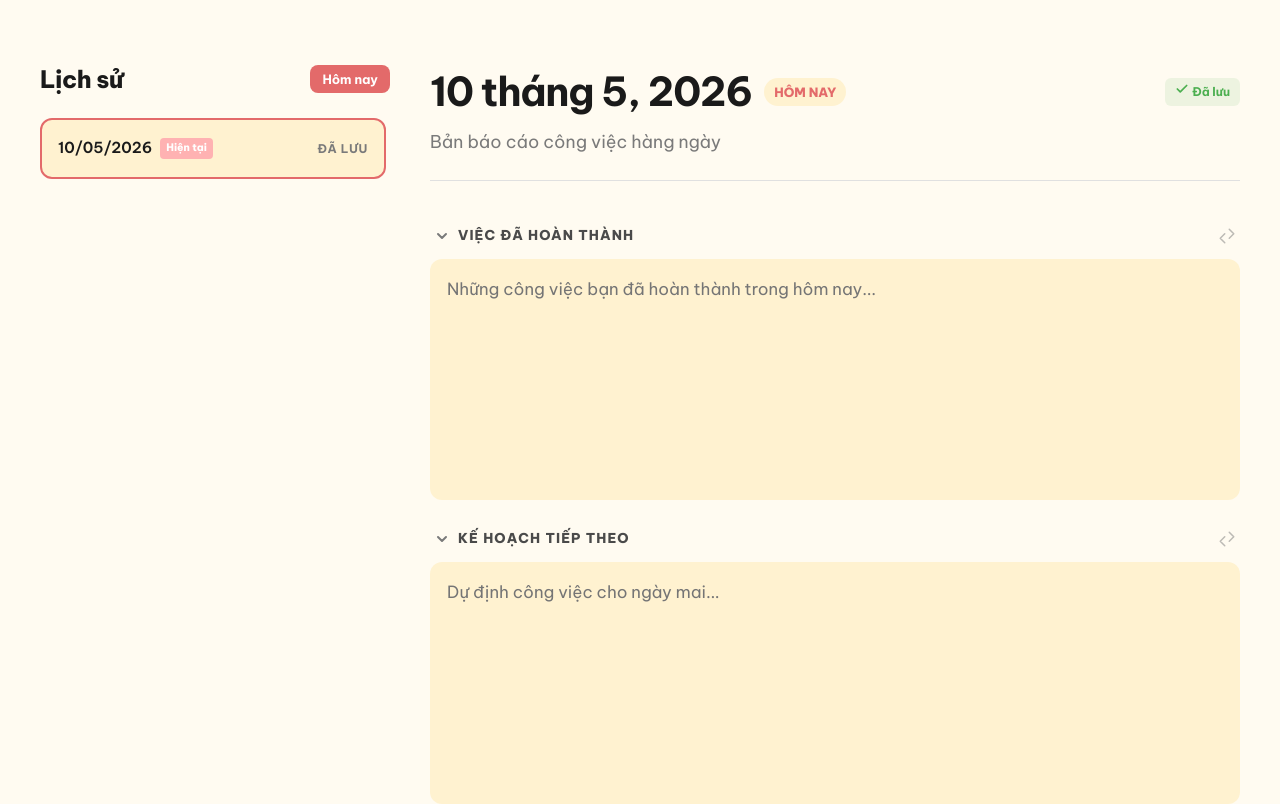
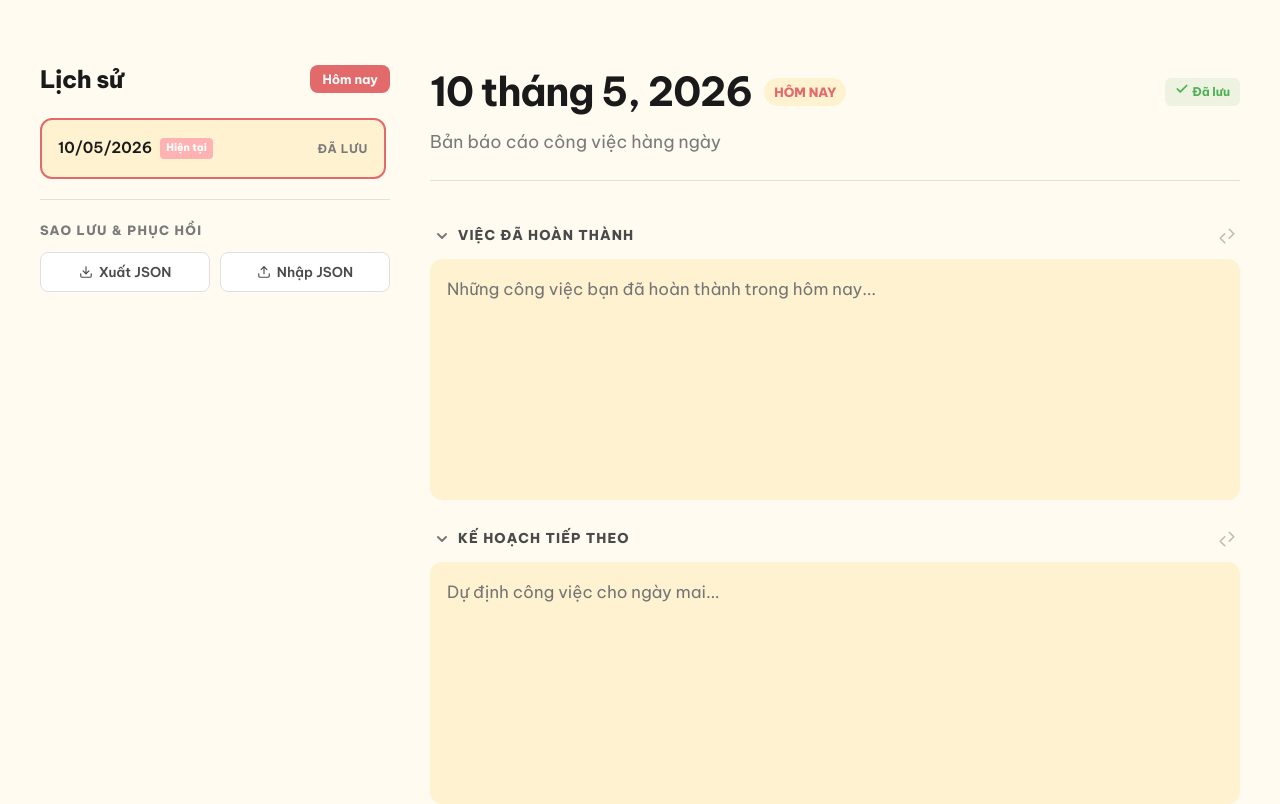
Before and after one commit to weebNeedWeed/simple-daily-report, a Vue app: page / in a window 1280 px wide. Shown: the top 804 px of the page. Built offline with nearby package versions, Linux system fonts and the light colour scheme.

Commit message:
feat: add export/import data functionality and global toast system

```diff
--- a/src/App.vue
+++ b/src/App.vue
@@ -1,5 +1,5 @@
 <script setup>
-import { ref } from "vue";
+import { ref, onMounted, onUnmounted } from "vue";
 import ReportHistory from "./components/ReportHistory.vue";
 import DailyForm from "./components/DailyForm.vue";
 
@@ -14,10 +14,39 @@ const selectedDate = ref(getTodayKey());
 const handleSelectDate = (date) => {
     selectedDate.value = date;
 };
+
+// Global Toast System
+const toast = ref({ show: false, message: "", type: "success" });
+const showToast = (msg, type = "success") => {
+    toast.value = { show: true, message: msg, type };
+    setTimeout(() => {
+        toast.value.show = false;
+    }, 3000);
+};
+
+const handleGlobalToast = (e) => {
+    const { message, type } = e.detail;
+    showToast(message, type);
+};
+
+onMounted(() => {
+    window.addEventListener("show-toast", handleGlobalToast);
+});
+
+onUnmounted(() => {
+    window.removeEventListener("show-toast", handleGlobalToast);
+});
 </script>
 
 <template>
     <div class="app-wrapper">
+        <!-- Global Toast Message -->
+        <Transition name="fade">
+            <div v-if="toast.show" class="toast" :class="toast.type">
+                {{ toast.message }}
+            </div>
+        </Transition>
+
         <div class="app-container">
             <aside class="sidebar">
                 <ReportHistory
@@ -38,6 +67,7 @@ const handleSelectDate = (date) => {
 .app-wrapper {
     min-height: 100vh;
     background-color: #fffbf1; /* var(--bg-primary) */
+    position: relative;
 }
 
 .app-container {
@@ -57,6 +87,38 @@ const handleSelectDate = (date) => {
     flex: 1;
 }
 
+/* Toast Styles */
+.toast {
+    position: fixed;
+    top: 20px;
+    right: 20px;
+    padding: 12px 24px;
+    border-radius: 8px;
+    color: white;
+    font-weight: 600;
+    box-shadow: 0 4px 12px rgba(0, 0, 0, 0.1);
+    z-index: 9999;
+}
+
+.toast.success {
+    background-color: #4caf50;
+}
+.toast.error {
+    background-color: #f44336;
+}
+
+.fade-enter-active,
+.fade-leave-active {
+    transition:
+        opacity 0.3s,
+        transform 0.3s;
+}
+.fade-enter-from,
+.fade-leave-to {
+    opacity: 0;
+    transform: translateY(-20px);
+}
+
 @media (min-width: 1024px) {
     .app-container {
         flex-direction: row;
--- a/src/components/DailyForm.vue
+++ b/src/components/DailyForm.vue
@@ -37,13 +37,11 @@ const zoomedSection = ref(null); // ID của section đang được phóng to
 // Trạng thái thu gọn (Collapse) - Mặc định thu gọn phần blockers
 const collapsedSections = ref(["blockers"]);
 
-// Thông báo (Toast)
-const toast = ref({ show: false, message: "", type: "success" });
-const showToast = (msg, type = "success") => {
-    toast.value = { show: true, message: msg, type };
-    setTimeout(() => {
-        toast.value.show = false;
-    }, 3000);
+// Thông báo (Dispatch global toast)
+const showToast = (message, type = "success") => {
+    window.dispatchEvent(
+        new CustomEvent("show-toast", { detail: { message, type } }),
+    );
 };
 
 // Xử lý hiển thị ngày tháng
@@ -316,12 +314,6 @@ onMounted(() => {
 
 <template>
     <div class="daily-form">
-        <Transition name="fade">
-            <div v-if="toast.show" class="toast" :class="toast.type">
-                {{ toast.message }}
-            </div>
-        </Transition>
-
         <header class="form-header">
             <div class="header-top">
                 <div class="header-main">
@@ -500,36 +492,6 @@ onMounted(() => {
     flex-direction: column;
     gap: 40px;
     position: relative;
-}
-
-.toast {
-    position: fixed;
-    top: 20px;
-    right: 20px;
-    padding: 12px 24px;
-    border-radius: 8px;
-    color: white;
-    font-weight: 600;
-    box-shadow: 0 4px 12px rgba(0, 0, 0, 0.1);
-    z-index: 3000;
-}
-.toast.success {
-    background-color: #4caf50;
-}
-.toast.error {
-    background-color: #f44336;
-}
-
-.fade-enter-active,
-.fade-leave-active {
-    transition:
-        opacity 0.3s,
-        transform 0.3s;
-}
-.fade-enter-from,
-.fade-leave-to {
-    opacity: 0;
-    transform: translateY(-20px);
 }
 
 .form-header {
--- a/src/components/ReportHistory.vue
+++ b/src/components/ReportHistory.vue
@@ -5,6 +5,14 @@ const props = defineProps(["selectedDate"]);
 const emit = defineEmits(["select-date"]);
 
 const historyDates = ref([]);
+const fileInput = ref(null);
+
+// Thông báo (Dispatch global toast)
+const showToast = (message, type = "success") => {
+    window.dispatchEvent(
+        new CustomEvent("show-toast", { detail: { message, type } }),
+    );
+};
 
 // Tải danh sách lịch sử từ LocalStorage
 const loadHistory = () => {
@@ -12,22 +20,80 @@ const loadHistory = () => {
     if (saved) {
         try {
             historyDates.value = JSON.parse(saved);
-
-            // Đảm bảo ngày hiện tại luôn có trong danh sách hiển thị để chọn
-            const todayKey = new Date().toISOString().split("T")[0];
-            const todayKeyLocal = `${new Date().getFullYear()}-${String(new Date().getMonth() + 1).padStart(2, "0")}-${String(new Date().getDate()).padStart(2, "0")}`;
-
-            if (!historyDates.value.includes(todayKeyLocal)) {
-                // Chúng ta không lưu vào LocalStorage ở đây, chỉ hiển thị ở UI
-                // Nhưng thường người dùng muốn quay lại ngày hôm nay
-            }
         } catch (e) {
             console.error("Lỗi khi tải lịch sử:", e);
         }
     }
 };
 
-// Lắng nghe sự kiện lưu báo cáo thành công từ DailyForm
+// Xuất dữ liệu ra file JSON
+const exportData = () => {
+    const data = {};
+    // Lấy danh sách lịch sử
+    const history = localStorage.getItem("dr_history");
+    if (history) data["dr_history"] = JSON.parse(history);
+
+    // Lấy dữ liệu của từng ngày
+    Object.keys(localStorage).forEach((key) => {
+        if (key.startsWith("dr_data_")) {
+            data[key] = JSON.parse(localStorage.getItem(key));
+        }
+    });
+
+    if (Object.keys(data).length === 0) {
+        showToast("Không có dữ liệu để xuất!", "error");
+        return;
+    }
+
+    const blob = new Blob([JSON.stringify(data, null, 2)], {
+        type: "application/json",
+    });
+    const url = URL.createObjectURL(blob);
+    const a = document.createElement("a");
+    a.href = url;
+    a.download = `daily-report-backup-${new Date().toISOString().split("T")[0]}.json`;
+    a.click();
+    URL.revokeObjectURL(url);
+    showToast("Đã xuất dữ liệu thành công!");
+};
+
+// Nhập dữ liệu từ file JSON
+const handleImport = (event) => {
+    const file = event.target.files[0];
+    if (!file) return;
+
+    const reader = new FileReader();
+    reader.onload = (e) => {
+        try {
+            const data = JSON.parse(e.target.result);
+
+            // Validate sơ bộ
+            if (!data.dr_history) {
+                throw new Error("File không đúng định dạng!");
+            }
+
+            // Ghi dữ liệu vào localStorage
+            Object.keys(data).forEach((key) => {
+                localStorage.setItem(key, JSON.stringify(data[key]));
+            });
+
+            loadHistory();
+            showToast("Đã phục hồi dữ liệu thành công!");
+
+            // Thông báo cho Form để tải lại dữ liệu ngày hiện tại
+            window.dispatchEvent(new CustomEvent("report-saved"));
+        } catch (err) {
+            showToast("Lỗi: " + err.message, "error");
+        }
+    };
+    reader.readAsText(file);
+    event.target.value = ""; // Reset input
+};
+
+const triggerImport = () => {
+    fileInput.value.click();
+};
+
 const handleReportSaved = () => {
     loadHistory();
 };
@@ -41,7 +107,6 @@ onUnmounted(() => {
     window.removeEventListener("report-saved", handleReportSaved);
 });
 
-// Định dạng ngày hiển thị ngắn gọn
 const formatDate = (dateStr) => {
     const date = new Date(dateStr);
     return date.toLocaleDateString("vi-VN", {
@@ -77,6 +142,7 @@ const isToday = (dateStr) => {
                 Hôm nay
             </button>
         </div>
+
         <div class="history-items">
             <div v-if="historyDates.length === 0" class="empty-history">
                 Chưa có báo cáo nào được lưu.
@@ -99,6 +165,56 @@ const isToday = (dateStr) => {
                 </div>
             </div>
         </div>
+
+        <!-- Khu vực Sao lưu & Phục hồi -->
+        <div class="backup-section">
+            <h3 class="backup-title">Sao lưu & Phục hồi</h3>
+            <div class="backup-actions">
+                <button class="backup-btn" @click="exportData">
+                    <svg
+                        xmlns="http://www.w3.org/2000/svg"
+                        width="14"
+                        height="14"
+                        viewBox="0 0 24 24"
+                        fill="none"
+                        stroke="currentColor"
+                        stroke-width="2"
+                        stroke-linecap="round"
+                        stroke-linejoin="round"
+                    >
+                        <path d="M21 15v4a2 2 0 0 1-2 2H5a2 2 0 0 1-2-2v-4" />
+                        <polyline points="7 10 12 15 17 10" />
+                        <line x1="12" x2="12" y1="15" y2="3" />
+                    </svg>
+                    Xuất JSON
+                </button>
+                <button class="backup-btn" @click="triggerImport">
+                    <svg
+                        xmlns="http://www.w3.org/2000/svg"
+                        width="14"
+                        height="14"
+                        viewBox="0 0 24 24"
+                        fill="none"
+                        stroke="currentColor"
+                        stroke-width="2"
+                        stroke-linecap="round"
+                        stroke-linejoin="round"
+                    >
+                        <path d="M21 15v4a2 2 0 0 1-2 2H5a2 2 0 0 1-2-2v-4" />
+                        <polyline points="17 8 12 3 7 8" />
+                        <line x1="12" x2="12" y1="3" y2="15" />
+                    </svg>
+                    Nhập JSON
+                </button>
+                <input
+                    type="file"
+                    ref="fileInput"
+                    accept=".json"
+                    hidden
+                    @change="handleImport"
+                />
+            </div>
+        </div>
     </div>
 </template>
 
@@ -107,6 +223,7 @@ const isToday = (dateStr) => {
     display: flex;
     flex-direction: column;
     gap: 20px;
+    height: 100%;
 }
 
 .history-header {
@@ -135,9 +252,10 @@ const isToday = (dateStr) => {
     display: flex;
     flex-direction: column;
     gap: 12px;
-    max-height: calc(100vh - 250px);
+    max-height: calc(100vh - 350px);
     overflow-y: auto;
     padding-right: 4px;
+    flex: 1;
 }
 
 .empty-history {
@@ -204,4 +322,47 @@ const isToday = (dateStr) => {
     color: var(--text-light);
     letter-spacing: 0.05em;
 }
+
+/* Backup Section Styles */
+.backup-section {
+    margin-top: auto;
+    padding-top: 20px;
+    border-top: 1px solid var(--border-color);
+}
+
+.backup-title {
+    font-size: 0.8rem;
+    font-weight: 800;
+    text-transform: uppercase;
+    letter-spacing: 0.1em;
+    color: var(--text-light);
+    margin-bottom: 12px;
+}
+
+.backup-actions {
+    display: flex;
+    gap: 10px;
+}
+
+.backup-btn {
+    flex: 1;
+    display: flex;
+    align-items: center;
+    justify-content: center;
+    gap: 6px;
+    background-color: #ffffff;
+    border: 1px solid var(--border-color);
+    color: var(--text-medium);
+    padding: 10px;
+    border-radius: 8px;
+    font-size: 0.85rem;
+    font-weight: 600;
+    transition: var(--transition-fast);
+}
+
+.backup-btn:hover {
+    border-color: var(--color-primary);
+    color: var(--color-primary);
+    background-color: var(--bg-primary);
+}
 </style>
```
